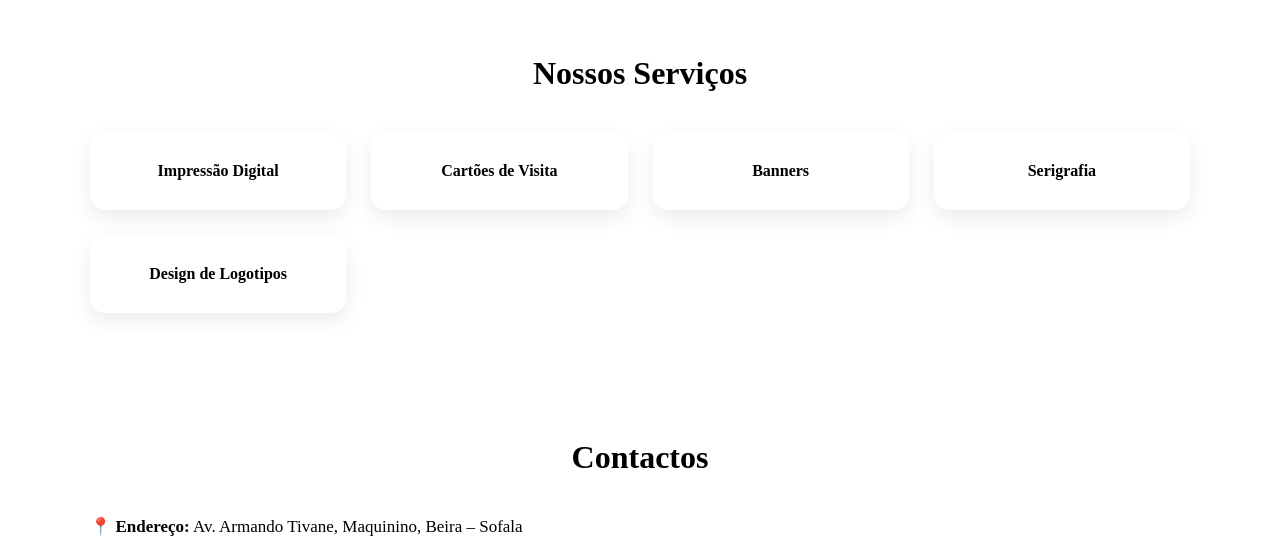
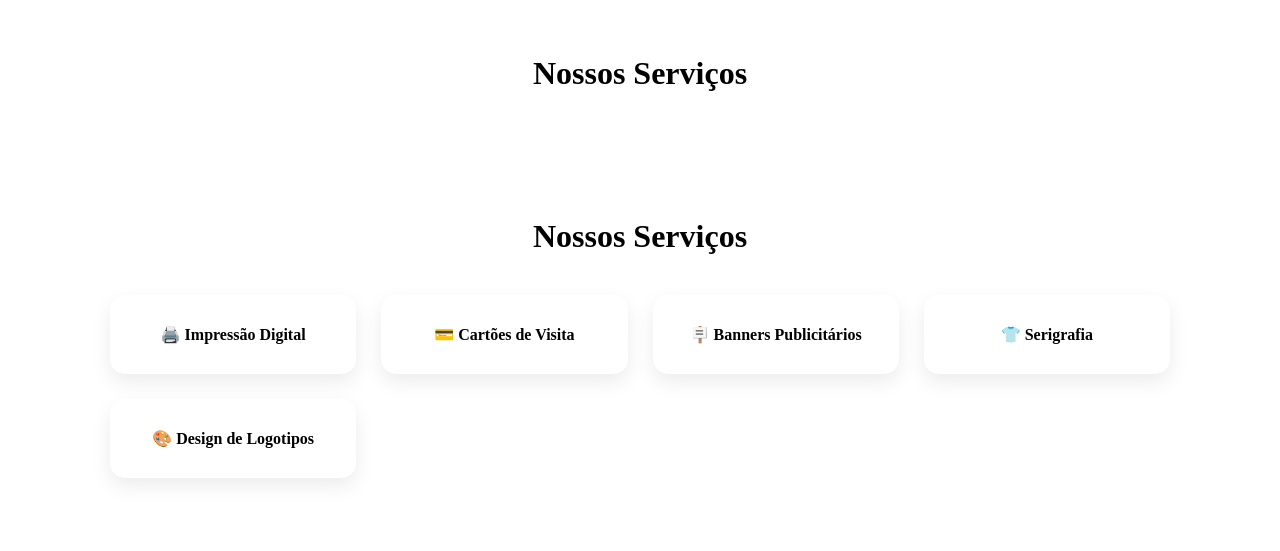
Before and after one commit to sarsidio-dot/sandoprint, a plain HTML site: page index.html in a window 1280 px wide. Shown: the part 868-1419 px from the top of the page. Drawn offline with Linux system fonts and the light colour scheme.

Commit message:
Update index.html

```diff
--- a/index.html
+++ b/index.html
@@ -218,13 +218,18 @@ footer {
 <section>
     <h2>Nossos Serviços</h2>
 
+<section>
+    <h2>Nossos Serviços</h2>
+
     <div class="services">
-        <div class="service-box">Impressão Digital</div>
-        <div class="service-box">Cartões de Visita</div>
-        <div class="service-box">Banners</div>
-        <div class="service-box">Serigrafia</div>
-        <div class="service-box">Design de Logotipos</div>
+        <div class="service-box">🖨️ Impressão Digital</div>
+        <div class="service-box">💳 Cartões de Visita</div>
+        <div class="service-box">🪧 Banners Publicitários</div>
+        <div class="service-box">👕 Serigrafia</div>
+        <div class="service-box">🎨 Design de Logotipos</div>
     </div>
+</section>
+
 </section>
 
 <section class="contact">
```
